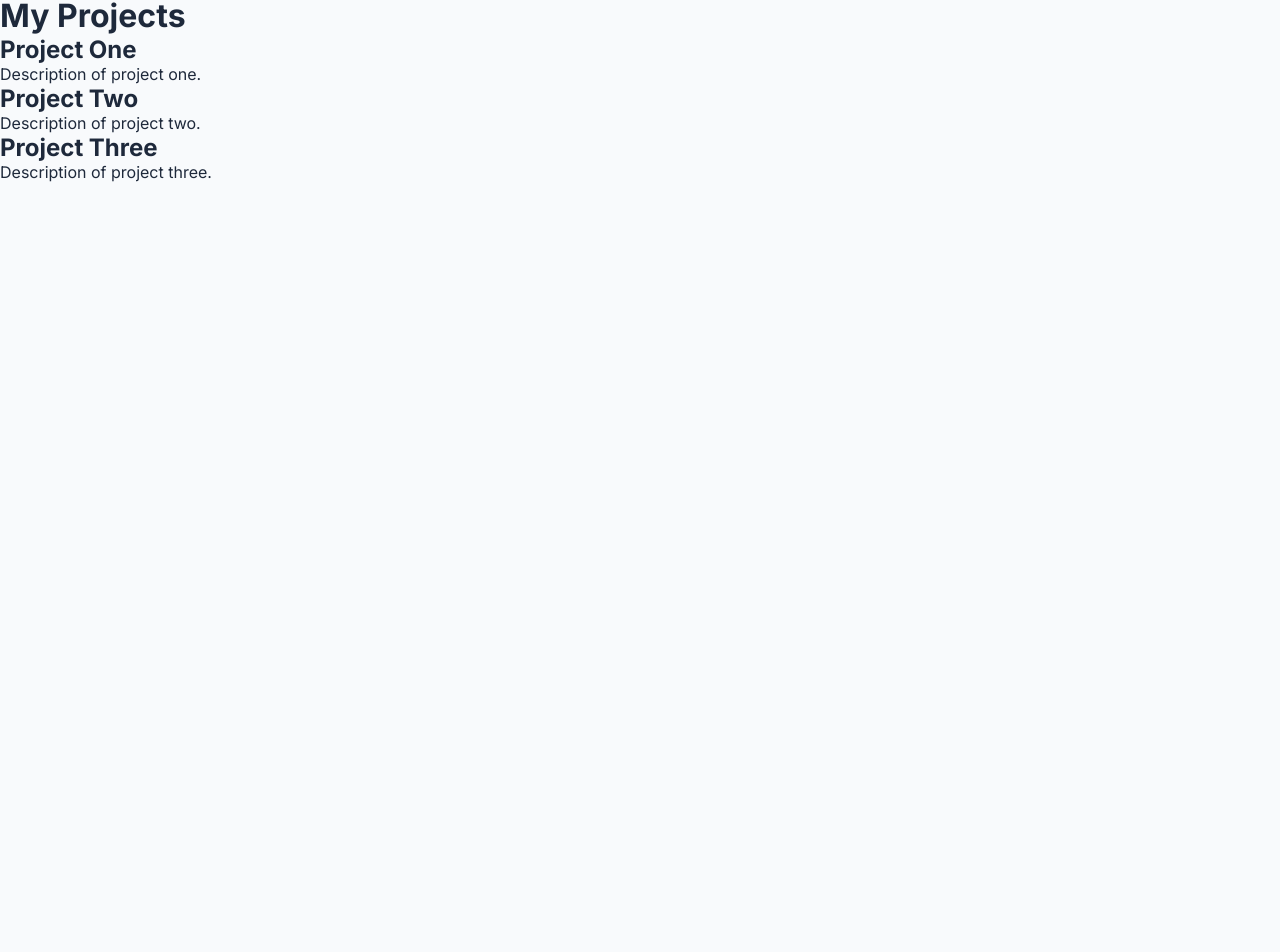
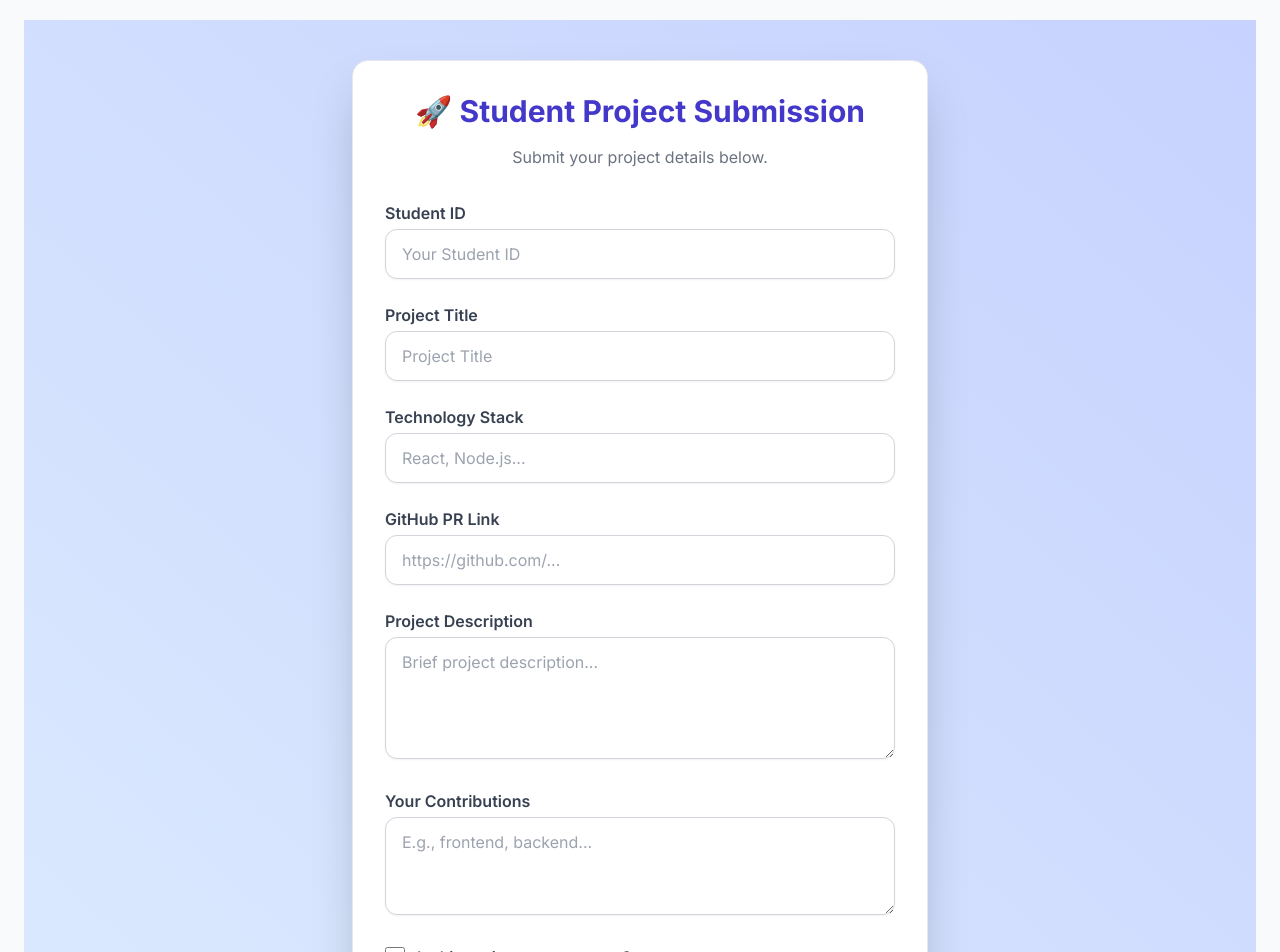
Before and after one commit to rajkumaron24/Uptoskills-student-dashboard, a React (Create React App) app: page /my-project in a window 1280 px wide. Shown: the part 4-956 px from the top of the page. Before the commit the page ends 800 px from the top, so only its background shows below. Built offline with nearby package versions, Linux system fonts and the light colour scheme.

Commit message:
Added project submission form with Tailwind design under My Projects

```diff
--- a/package.json
+++ b/package.json
@@ -27,6 +27,9 @@
     ]
   },
   "devDependencies": {
-    "@pmmmwh/react-refresh-webpack-plugin": "^0.6.1"
+    "@pmmmwh/react-refresh-webpack-plugin": "^0.6.1",
+    "autoprefixer": "^10.4.21",
+    "postcss": "^8.5.6",
+    "tailwindcss": "^3.4.17"
   }
 }
--- /dev/null
+++ b/postcss.config.js
@@ -0,0 +1,6 @@
+module.exports = {
+  plugins: {
+    tailwindcss: {},
+    autoprefixer: {},
+  },
+}
--- a/src/App.js
+++ b/src/App.js
@@ -26,7 +26,8 @@ function Dashboard() {
   return (
     <div className="dashboard-container">
       {isSidebarVisible && <Sidebar isSidebarVisible={isSidebarVisible} />}
-      <div className={`main-content${isSidebarVisible ? '' : ' full-width'}`}>
+     <div className={`main-content${isSidebarVisible ? '' : ' full-width'}`}>
+
         <Header toggleSidebar={toggleSidebar} />
         <WelcomeSection />
         <StatsGrid />
--- a/src/components/myProjects/MyProjects.js
+++ /dev/null
@@ -1,31 +0,0 @@
-import React from 'react';
-import Sidebar from '../dashboard/Sidebar';
-
-function MyProjects() {
-  return (
-    <div className="flex min-h-screen bg-gray-100">
-      <Sidebar />
-      <main className="flex-1 p-6">
-        <h1 className="text-3xl font-bold mb-6">My Projects</h1>
-        <div className="grid grid-cols-1 md:grid-cols-2 lg:grid-cols-3 gap-6">
-          {/* Example project cards */}
-          <div className="bg-white rounded-lg shadow p-4">
-            <h2 className="text-xl font-semibold mb-2">Project One</h2>
-            <p className="text-gray-600">Description of project one.</p>
-          </div>
-          <div className="bg-white rounded-lg shadow p-4">
-            <h2 className="text-xl font-semibold mb-2">Project Two</h2>
-            <p className="text-gray-600">Description of project two.</p>
-          </div>
-          <div className="bg-white rounded-lg shadow p-4">
-            <h2 className="text-xl font-semibold mb-2">Project Three</h2>
-            <p className="text-gray-600">Description of project three.</p>
-          </div>
-          {/* Add more project cards as needed */}
-        </div>
-      </main>
-    </div>
-  );
-}
-
-export default MyProjects;
--- /dev/null
+++ b/src/components/myProjects/MyProjects.jsx
@@ -0,0 +1,12 @@
+import React from 'react';
+import ProjectSubmissionForm from './ProjectSubmissionForm';
+
+function MyProjects() {
+  return (
+    <div className="p-6">
+      <ProjectSubmissionForm />
+    </div>
+  );
+}
+
+export default MyProjects;
--- /dev/null
+++ b/src/components/myProjects/ProjectSubmissionForm.jsx
@@ -0,0 +1,144 @@
+import React, { useState } from 'react';
+
+function ProjectSubmissionForm() {
+  const [formData, setFormData] = useState({
+    student_id: '',
+    title: '',
+    description: '',
+    tech_stack: '',
+    contributions: '',
+    is_open_source: false,
+    github_pr_link: ''
+  });
+
+  const [showModal, setShowModal] = useState(false);
+
+  const handleChange = (e) => {
+    const { name, value, type, checked } = e.target;
+    setFormData({
+      ...formData,
+      [name]: type === 'checkbox' ? checked : value
+    });
+  };
+
+  const handleSubmit = (e) => {
+    e.preventDefault();
+    console.log(formData);
+    setShowModal(true);
+
+    setFormData({
+      student_id: '',
+      title: '',
+      description: '',
+      tech_stack: '',
+      contributions: '',
+      is_open_source: false,
+      github_pr_link: ''
+    });
+  };
+
+  const closeModal = () => setShowModal(false);
+
+  return (
+    <div className="min-h-screen bg-gradient-to-tr from-blue-100 to-indigo-200 flex items-center justify-center px-4 py-10">
+      <div className="bg-white p-8 rounded-2xl shadow-2xl w-full max-w-xl border border-gray-200 relative">
+        <h2 className="text-3xl font-extrabold text-center mb-4 text-indigo-700">
+          🚀 Student Project Submission
+        </h2>
+        <p className="text-center text-gray-500 mb-8">
+          Submit your project details below.
+        </p>
+
+        <form onSubmit={handleSubmit} className="space-y-6">
+
+          {[
+            { label: "Student ID", name: "student_id", type: "number", placeholder: "Your Student ID" },
+            { label: "Project Title", name: "title", type: "text", placeholder: "Project Title" },
+            { label: "Technology Stack", name: "tech_stack", type: "text", placeholder: "React, Node.js..." },
+            { label: "GitHub PR Link", name: "github_pr_link", type: "url", placeholder: "https://github.com/..." }
+          ].map((field) => (
+            <div key={field.name}>
+              <label className="block text-gray-700 font-semibold mb-1">{field.label}</label>
+              <input
+                type={field.type}
+                name={field.name}
+                value={formData[field.name]}
+                onChange={handleChange}
+                placeholder={field.placeholder}
+                className="w-full border border-gray-300 rounded-xl px-4 py-3 focus:outline-none focus:ring-2 focus:ring-indigo-500 transition shadow-sm"
+                required={field.name !== 'github_pr_link'}
+              />
+            </div>
+          ))}
+
+          <div>
+            <label className="block text-gray-700 font-semibold mb-1">Project Description</label>
+            <textarea
+              name="description"
+              value={formData.description}
+              onChange={handleChange}
+              placeholder="Brief project description..."
+              className="w-full border border-gray-300 rounded-xl px-4 py-3 focus:outline-none focus:ring-2 focus:ring-indigo-500 transition shadow-sm"
+              rows="4"
+              required
+            ></textarea>
+          </div>
+
+          <div>
+            <label className="block text-gray-700 font-semibold mb-1">Your Contributions</label>
+            <textarea
+              name="contributions"
+              value={formData.contributions}
+              onChange={handleChange}
+              placeholder="E.g., frontend, backend..."
+              className="w-full border border-gray-300 rounded-xl px-4 py-3 focus:outline-none focus:ring-2 focus:ring-indigo-500 transition shadow-sm"
+              rows="3"
+              required
+            ></textarea>
+          </div>
+
+          <div className="flex items-center space-x-3">
+            <input
+              type="checkbox"
+              name="is_open_source"
+              checked={formData.is_open_source}
+              onChange={handleChange}
+              className="w-5 h-5 text-indigo-600 focus:ring-indigo-500 border-gray-300 rounded"
+            />
+            <label className="text-gray-700 font-medium">
+              Is this project open-source?
+            </label>
+          </div>
+
+          <button
+            type="submit"
+            className="w-full bg-indigo-600 hover:bg-indigo-700 text-white font-bold py-3 rounded-xl transition duration-300 shadow-lg hover:shadow-indigo-400"
+          >
+            🚀 Submit Project
+          </button>
+        </form>
+
+        {/* Success Modal */}
+        {showModal && (
+          <div className="fixed inset-0 bg-black bg-opacity-40 flex items-center justify-center z-50">
+            <div className="bg-white rounded-2xl p-8 shadow-xl w-full max-w-md transform scale-100 transition-all">
+              <h3 className="text-xl font-bold text-center text-green-600 mb-4">✅ Project Submitted!</h3>
+              <p className="text-center text-gray-600 mb-6">
+                Your project has been submitted successfully.
+              </p>
+              <button
+                onClick={closeModal}
+                className="block mx-auto bg-green-600 hover:bg-green-700 text-white font-semibold py-2 px-5 rounded-lg transition duration-300"
+              >
+                Close
+              </button>
+            </div>
+          </div>
+        )}
+
+      </div>
+    </div>
+  );
+}
+
+export default ProjectSubmissionForm;
--- a/src/components/myProjects/myprojects.css
+++ /dev/null
@@ -1,42 +0,0 @@
-.myprojects-container {
-  max-width: 1280px;
-  margin: 0 auto;
-  padding: 2rem;
-  text-align: center;
-}
-
-.logo {
-  height: 6em;
-  padding: 1.5em;
-  will-change: filter;
-  transition: filter 300ms;
-}
-.logo:hover {
-  filter: drop-shadow(0 0 2em #646cffaa);
-}
-.logo.react:hover {
-  filter: drop-shadow(0 0 2em #61dafbaa);
-}
-
-@keyframes logo-spin {
-  from {
-    transform: rotate(0deg);
-  }
-  to {
-    transform: rotate(360deg);
-  }
-}
-
-@media (prefers-reduced-motion: no-preference) {
-  a:nth-of-type(2) .logo {
-    animation: logo-spin infinite 20s linear;
-  }
-}
-
-.card {
-  padding: 2em;
-}
-
-.read-the-docs {
-  color: #888;
-}
--- a/src/styles.css
+++ b/src/styles.css
@@ -3,6 +3,10 @@
     padding: 0;
     box-sizing: border-box;
 }
+@tailwind base;
+@tailwind components;
+@tailwind utilities;
+
 
 body {
     font-family: 'Inter', sans-serif;
--- /dev/null
+++ b/tailwind.config.js
@@ -0,0 +1,8 @@
+/** @type {import('tailwindcss').Config} */
+module.exports = {
+  content: ["./src/**/*.{js,jsx,ts,tsx}"],
+  theme: {
+    extend: {},
+  },
+  plugins: [],
+}
```
Also changed, not shown: 1 other file (tests, documents, lock files or other folders).
